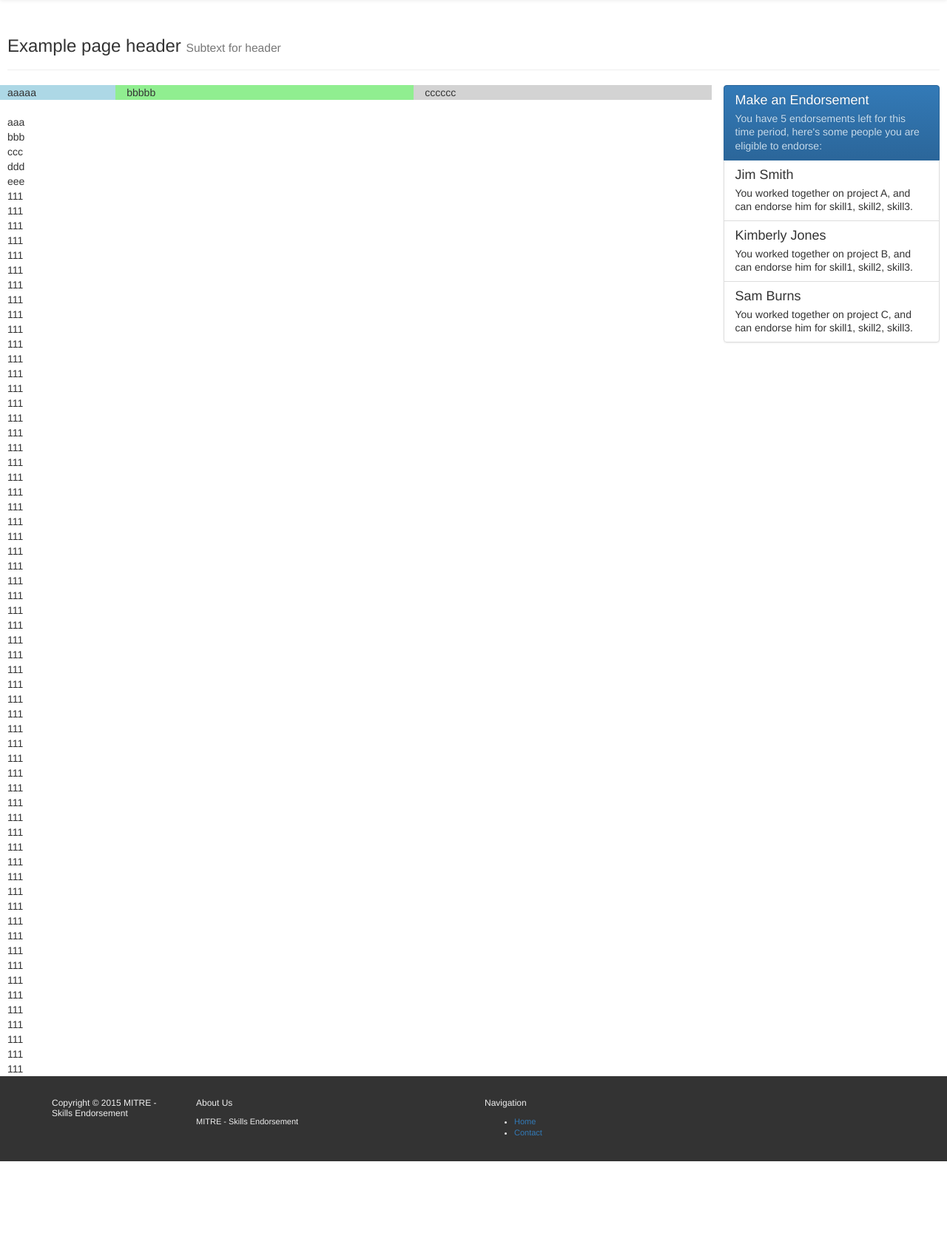
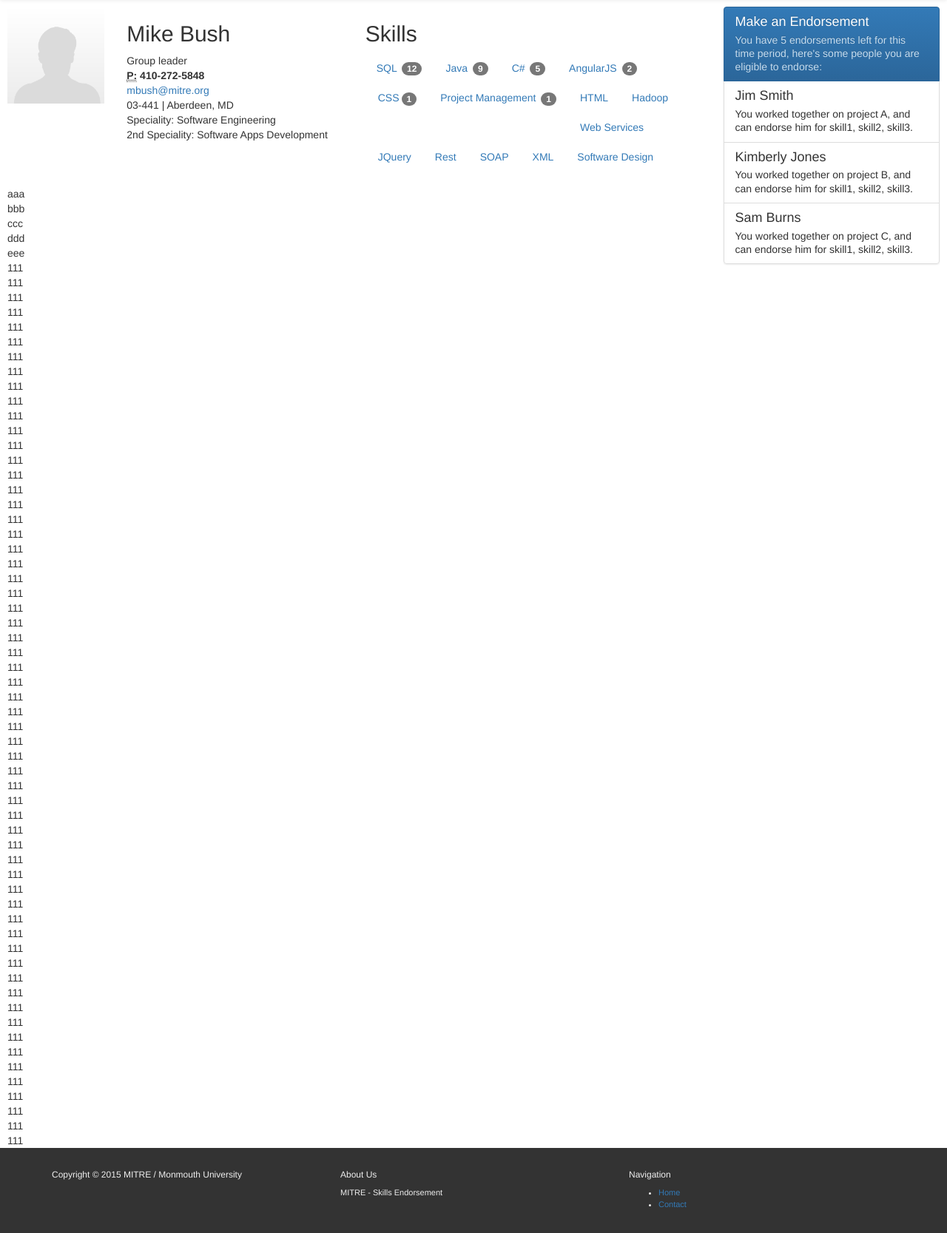
Before and after one commit to kamalthakker/Skills_Endorsement_Project, a PHP site: page /testbootstrap.html in a window 1280 px wide. Shown: the part 51-1718 px from the top of the page at 74% size. Before the commit the page ends 1621 px from the top, so only its background shows below. Run offline with PHP 8.4, Linux system fonts and the light colour scheme; some libraries are stand-ins or nearby versions.

Commit message:
test bootstrap

```diff
--- a/testbootstrap.html
+++ b/testbootstrap.html
@@ -87,14 +87,14 @@
     </nav> <!-- end of menu -->
 <!-- End of Header -->
 
-<!-- Begin page content -->
 
 
+
+<!-- Begin page content -->
 <div class="container-fluid">
 
-    <div class="page-header">
-  <h3>Example page header <small>Subtext for header</small></h3>
-</div>
+
+ <!-- Page header can go here... -->
 
     <div class="row">
 
@@ -104,9 +104,51 @@
 	        <!-- Display picture, and person's info -->
 
 	        <div class="row">
-		        <div class="col-md-2" style="background-color: lightblue">aaaaa</div>
-				<div class="col-md-5" style="background-color: lightgreen">bbbbb</div>
-				<div class="col-md-5" style="background-color: lightgray">cccccc</div>
+		        <!-- DP - Display Image -->
+		        <div class="col-md-2" style="background-color: #ffffff">
+			        <img src="images/default-user.png" class="img-responsive" alt="Cinque Terre" width="200" height="200">
+		        </div>
+
+				<!-- Detail - like name, title, etc. -->
+				<div class="col-md-4" style="background-color: #ffffff">
+					<h2 class="text-capitalize">Mike Bush</h2>
+
+
+						<address>
+						Group leader <br/>
+						<strong><abbr title="Phone">P:</abbr> 410-272-5848</strong><br/>
+						<a href="mailto:#">mbush@mitre.org</a> <br/>
+						03-441 | Aberdeen, MD <br/>
+						Speciality: Software Engineering <br/>
+						2nd Speciality: Software Apps Development
+						</addres>
+
+
+				</div>
+
+				<!-- Skills-->
+				<div class="col-md-6" style="background-color: #ffffff">
+
+					<h2 class="text-capitalize">Skills</h2>
+
+					<ul class="nav nav-pills" role="tablist">
+					  <li role="presentation"><a href="#">SQL <span class="badge">12</span></a></li>
+					  <li role="presentation"><a href="#">Java <span class="badge">9</span></a></li>
+					  <li role="presentation"><a href="#">C# <span class="badge">5</span></a></li>
+					  <li role="presentation"><a href="#">AngularJS <span class="badge">2</span></a></li>
+					  <li role="presentation"><a href="#">CSS<span class="badge">1</span></a></li>
+					  <li role="presentation"><a href="#">Project Management <span class="badge">1</span></a></li>
+					  <li role="presentation"><a href="#">HTML<span class="badge"></span></a></li>
+					  <li role="presentation"><a href="#">Hadoop<span class="badge"></span></a></li>
+					  <li role="presentation"><a href="#">Web Services<span class="badge"></span></a></li>
+					  <li role="presentation"><a href="#">JQuery<span class="badge"></span></a></li>
+					  <li role="presentation"><a href="#">Rest<span class="badge"></span></a></li>
+					  <li role="presentation"><a href="#">SOAP<span class="badge"></span></a></li>
+					  <li role="presentation"><a href="#">XML<span class="badge"></span></a></li>
+					  <li role="presentation"><a href="#">Software Design<span class="badge"></span></a></li>
+					</ul>
+
+				</div>
 	        </div>
 
 
@@ -221,8 +263,8 @@
 <footer>
     <div class="container">
         <div class="row">
-            <div class="col-sm-2">
-                <h6>Copyright © 2015 MITRE - Skills Endorsement</h6>
+            <div class="col-sm-4">
+                <h6>Copyright © 2015 MITRE / Monmouth University</h6>
             </div><!-- end col-sm-2 -->
 
             <div class="col-sm-4">
@@ -230,7 +272,7 @@
                 <p>MITRE - Skills Endorsement</p>
             </div><!-- end col-sm-4 -->
 
-            <div class="col-sm-2">
+            <div class="col-sm-4">
                 <h6>Navigation</h6>
                 <ul class="unstyled">
                     <li><a href="#">Home</a></li>
--- a/user/includes/stylesmain.css
+++ b/user/includes/stylesmain.css
@@ -14,6 +14,12 @@ body > .container {
 
 body > .container-fluid {
     padding: 60px 10px 0px 10px;
+}
+
+.badge {
+	//-webkit-border-radius: 0 !important;
+    //-moz-border-radius: 0 !important;
+    //border-radius: 0 !important;
 }
 
 
```
Also changed, not shown: images/default-user.png (added).
